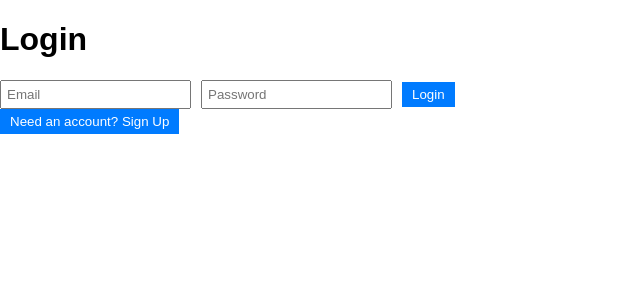
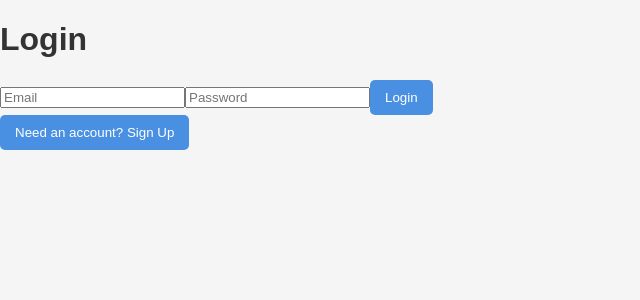
Before and after one commit to RudradevArya/rudradev-Arakoo-OA-0225, a Next.js app: page / in a window 1280 px wide. Shown: the top 300 px of the page, without its empty margins (0-640 px from the left). Built offline with nearby package versions, Linux system fonts and the light colour scheme; no server answers.

Commit message:
added: feature added to mark as done

```diff
--- a/src/components/TaskItem.js
+++ b/src/components/TaskItem.js
@@ -9,14 +9,19 @@ export default function TaskItem({ task, provided, updateTask, deleteTask }) {
     setIsEditing(false);
   };
 
+  const toggleDone = () => {
+    updateTask(task.id, { done: !task.done });
+  };
+
   return (
     <li
     ref={provided.innerRef}
     {...provided.draggableProps}
     {...provided.dragHandleProps}
+    className={`task-item ${task.done ? 'done' : ''}`}
     style={{
       border: '1px solid #ccc',
-      padding: '10px',
+      padding: '12px',
       marginBottom: '5px',
       backgroundColor: '#f9f9f9'
     }}
@@ -31,11 +36,12 @@ export default function TaskItem({ task, provided, updateTask, deleteTask }) {
       </>
     ) : (
       <>
-        <span style={{ fontWeight: 'bold' }}>{task.title}</span>
-        <div>
-          <button onClick={() => setIsEditing(true)}>Edit</button>
-          <button onClick={() => deleteTask(task.id)}>Delete</button>
-        </div>
+        <span style={{ textDecoration: task.done ? 'line-through' : 'none' }}>{task.title}</span>
+          <div>
+            <button onClick={toggleDone}>{task.done ? 'Undo' : 'Done'}</button>
+            <button onClick={() => setIsEditing(true)}>Edit</button>
+            <button onClick={() => deleteTask(task.id)}>Delete</button>
+          </div>
       </>
     )}
   </li>
--- a/src/styles/globals.css
+++ b/src/styles/globals.css
@@ -1,7 +1,17 @@
+/* globals.css */
+:root {
+  --primary-color: #4a90e2;
+  --secondary-color: #f5f5f5;
+  --text-color: #333;
+  --done-color: #28a745;
+}
+
 body {
-    font-family: Arial, sans-serif;
+  font-family: 'Arial', sans-serif;
   margin: 0;
   padding: 0;
+  background-color: var(--secondary-color);
+  color: var(--text-color);
 }
 
 .container {
@@ -11,11 +21,26 @@ body {
 }
 
 header {
+  background-color: var(--primary-color);
+  color: white;
+  padding: 1rem;
   display: flex;
   justify-content: space-between;
   align-items: center;
-    padding: 10px 20px;
-    background-color: #f0f0f0;
+}
+
+button {
+  background-color: var(--primary-color);
+  color: white;
+  border: none;
+  padding: 10px 15px;
+  border-radius: 5px;
+  cursor: pointer;
+  transition: background-color 0.3s;
+}
+
+button:hover {
+  background-color: darken(var(--primary-color), 10%);
 }
 
 ul {
@@ -23,27 +48,28 @@ body {
   padding: 0;
 }
 
-  li {
-    background-color: #fff;
-    border: 1px solid #ddd;
+.task-item {
+  background-color: white;
   margin-bottom: 10px;
-    padding: 10px;
+  padding: 15px;
+  border-radius: 5px;
+  box-shadow: 0 2px 5px rgba(0, 0, 0, 0.1);
   display: flex;
   justify-content: space-between;
   align-items: center;
 }
 
-  button {
-    background-color: #007bff;
-    color: #fff;
-    border: none;
-    padding: 5px 10px;
-    cursor: pointer;
+.task-item.done {
+  opacity: 0.6;
 }
 
-  input {
-    padding: 5px;
+.task-item span {
+  flex-grow: 1;
   margin-right: 10px;
+}
+
+.task-item button {
+  margin-left: 5px;
 }
 
 .modal {
@@ -58,9 +84,19 @@ body {
   align-items: center;
 }
 
-  .modal form {
-    background-color: #fff;
+.modal-content {
+  background-color: white;
   padding: 20px;
+  border-radius: 5px;
+  width: 80%;
+  max-width: 500px;
+}
+
+input[type="text"] {
+  width: 100%;
+  padding: 10px;
+  margin-bottom: 10px;
+  border: 1px solid #ddd;
   border-radius: 5px;
 }
 
@@ -69,51 +105,12 @@ body {
     padding: 10px;
   }
 
-    li {
+  .task-item {
     flex-direction: column;
     align-items: flex-start;
   }
 
-    li button {
+  .task-item button {
     margin-top: 10px;
   }
 }
-
-  body {
-    font-family: Arial, sans-serif;
-    margin: 0;
-    padding: 0;
-  }
-
-  .container {
-    max-width: 800px;
-    margin: 0 auto;
-    padding: 20px;
-  }
-
-  ul {
-    list-style-type: none;
-    padding: 0;
-  }
-
-  li {
-    background-color: #f0f0f0;
-    margin-bottom: 10px;
-    padding: 10px;
-    display: flex;
-    justify-content: space-between;
-    align-items: center;
-  }
-
-  button {
-    background-color: #007bff;
-    color: white;
-    border: none;
-    padding: 5px 10px;
-    cursor: pointer;
-  }
-
-  input {
-    padding: 5px;
-    margin-right: 10px;
-  }
```
Lines whose indentation alone changed are shown as unchanged.
